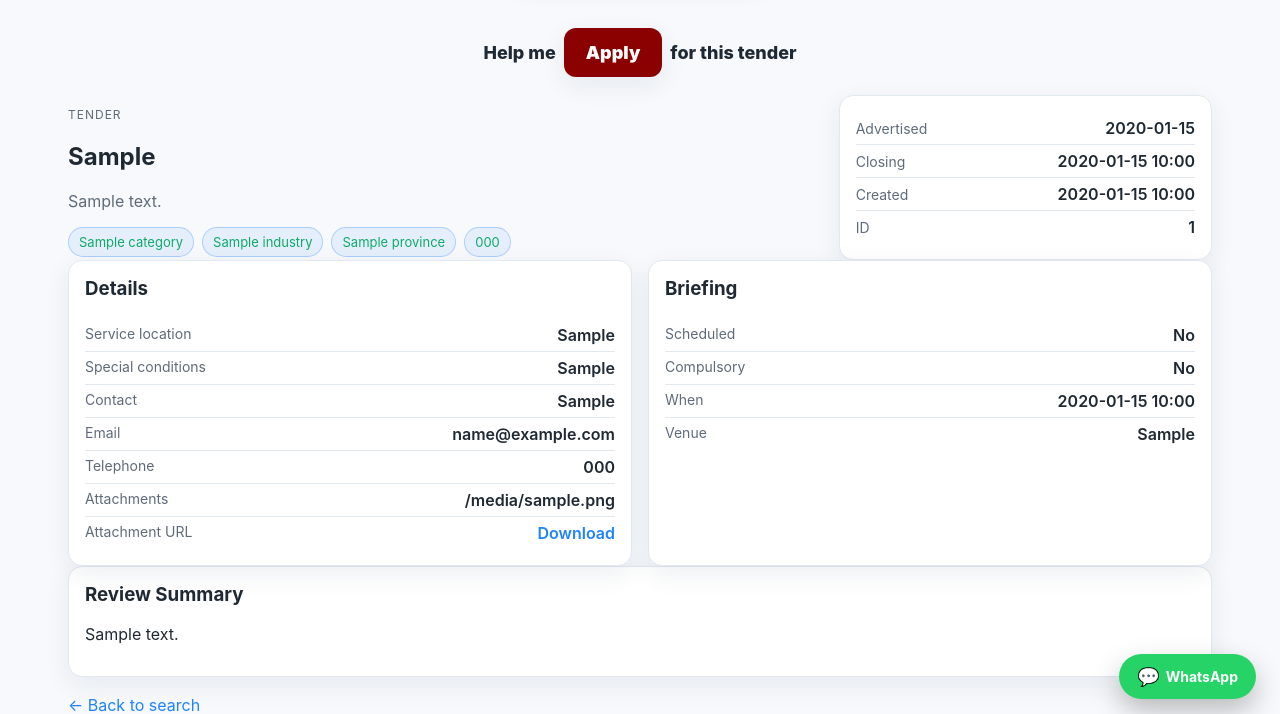
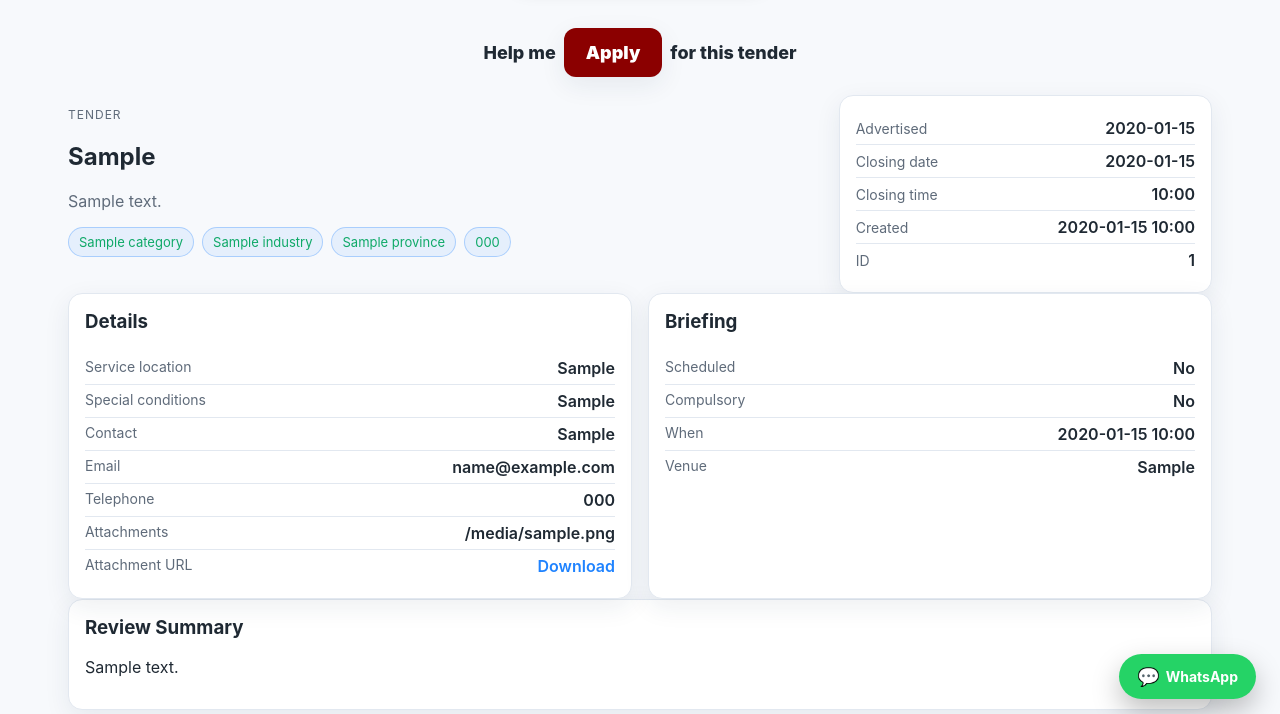
Before and after one commit to dadwert90-boop/BekinTenders, a Flask app: template templates/detail.html in a window 1280 px wide. Shown: the part 77-791 px from the top of the page. Run offline with Flask 3, Linux system fonts and the light colour scheme; the template is opened without the code that fills it: most values are stand-ins (such as "Sample title", 1, 10 or a date in 2020); some libraries are stand-ins or nearby versions.

Commit message:
Show closing time on tender detail view

```diff
--- a/templates/detail.html
+++ b/templates/detail.html
@@ -23,7 +23,8 @@
   <div class="meta-card">
     <dl>
       <div><dt>Advertised</dt><dd>{{ tender.advertised_date|date_fmt }}</dd></div>
-      <div><dt>Closing</dt><dd>{{ tender.closing_date|date_fmt }} {{ tender.closing_time|time_fmt if tender.closing_time else '' }}</dd></div>
+      <div><dt>Closing date</dt><dd>{{ tender.closing_date|date_fmt }}</dd></div>
+      <div><dt>Closing time</dt><dd>{{ tender.closing_time|time_fmt }}</dd></div>
       <div><dt>Created</dt><dd>{{ tender.created_at|datetime_fmt }}</dd></div>
       <div><dt>ID</dt><dd class="tight">{{ tender.tender_id }}</dd></div>
     </dl>
```
